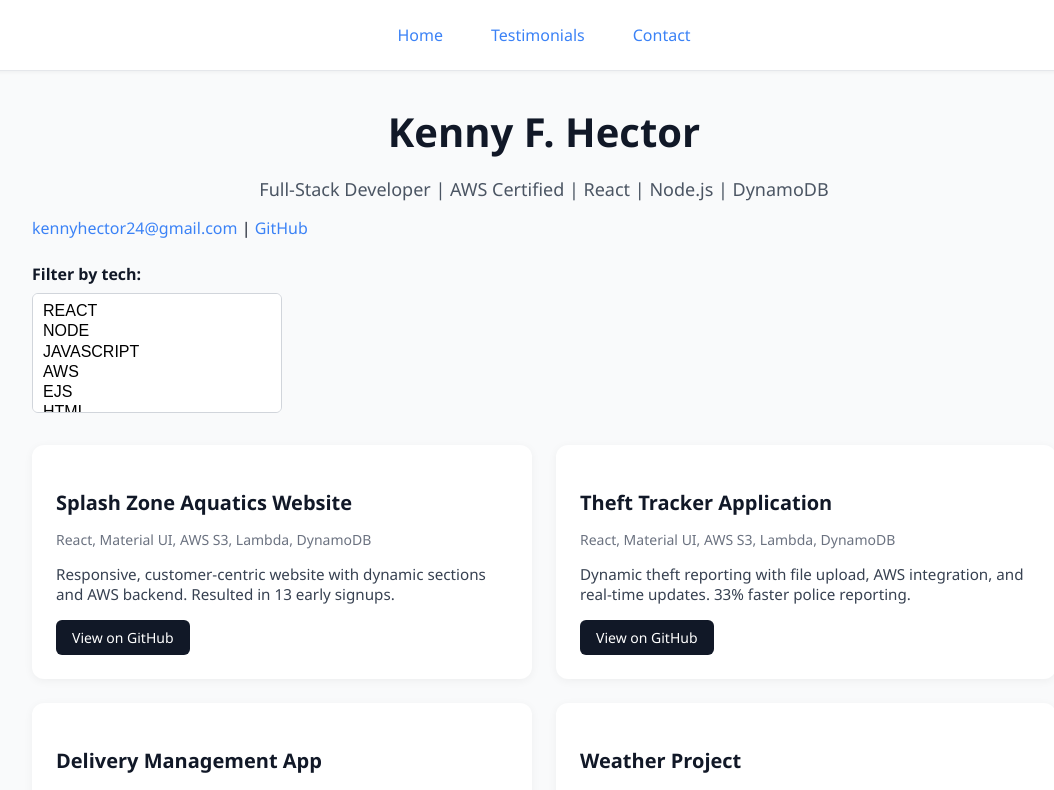
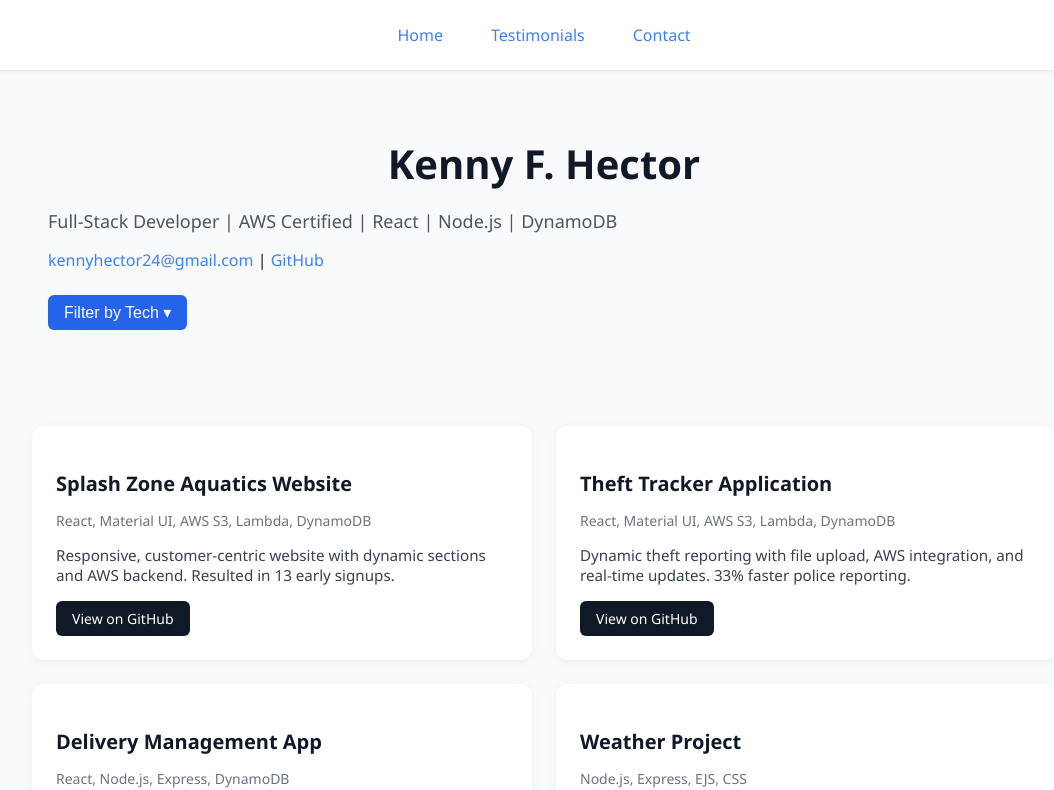
Before and after one commit to khector24/react-ai-portfolio, a React (Vite) app: page / in a window 1280 px wide. Shown: the top 790 px of the page, without its empty margins (96-1150 px from the left). Built offline with nearby package versions, Linux system fonts and the light colour scheme.

Commit message:
Update filtering and dropdown

```diff
--- a/src/App.css
+++ b/src/App.css
@@ -257,6 +257,63 @@ nav a:hover {
   border-top: 1px solid #e2e8f0;
 }
 
+.intro-header {
+  text-align: left;
+  padding: 2rem 1rem;
+}
+
+.name-heading {
+  font-size: 2.5rem;
+  font-weight: 700;
+  margin-bottom: 0.25rem;
+}
+
+.subtitle {
+  font-size: 1.125rem;
+  color: #4b5563;
+  margin-bottom: 1rem;
+}
+
+.contact-links {
+  margin-bottom: 1.5rem;
+}
+
+.filter-dropdown {
+  position: relative;
+  display: inline-block;
+  margin-bottom: 2rem;
+}
+
+.filter-toggle {
+  background-color: #2563eb;
+  color: white;
+  padding: 0.5rem 1rem;
+  border-radius: 0.375rem;
+  cursor: pointer;
+  font-size: 1rem;
+  border: none;
+}
+
+.filter-options {
+  position: absolute;
+  top: 110%;
+  left: 0;
+  background: white;
+  border: 1px solid #d1d5db;
+  border-radius: 0.375rem;
+  padding: 1rem;
+  z-index: 100;
+  display: flex;
+  flex-direction: column;
+  gap: 0.5rem;
+  box-shadow: 0 4px 10px rgba(0, 0, 0, 0.08);
+}
+
+.filter-option {
+  font-size: 0.95rem;
+  color: #111827;
+}
+
 /* #root {
   max-width: 1280px;
   margin: 0 auto;
--- a/src/Portfolio.jsx
+++ b/src/Portfolio.jsx
@@ -84,15 +84,25 @@ const projects = [
   },
 ];
 
+const availableTags = [
+  "react",
+  "node",
+  "javascript",
+  "aws",
+  "ejs",
+  "html",
+  "css",
+  "api",
+];
+
 export default function Portfolio() {
   const [selectedTags, setSelectedTags] = useState([]);
+  const [showDropdown, setShowDropdown] = useState(false);
 
-  const handleTagChange = (e) => {
-    const { options } = e.target;
-    const values = Array.from(options)
-      .filter((o) => o.selected)
-      .map((o) => o.value);
-    setSelectedTags(values);
+  const toggleTag = (tag) => {
+    setSelectedTags((prev) =>
+      prev.includes(tag) ? prev.filter((t) => t !== tag) : [...prev, tag]
+    );
   };
 
   const filteredProjects =
@@ -104,50 +114,40 @@ export default function Portfolio() {
 
   return (
     <main className="portfolio-header">
-      <section className="max-w-4xl mx-auto text-left">
-        <h1 className="text-4xl font-bold mb-2">Kenny F. Hector</h1>
-        <p className="text-lg mb-6">
+      <section className="intro-header">
+        <h1 className="name-heading">Kenny F. Hector</h1>
+        <p className="subtitle">
           Full-Stack Developer | AWS Certified | React | Node.js | DynamoDB
         </p>
-        <div className="mb-4">
-          <a
-            href="mailto:kennyhector24@gmail.com"
-            className="text-blue-500 hover:underline"
-          >
-            kennyhector24@gmail.com
-          </a>
+        <div className="contact-links">
+          <a href="mailto:kennyhector24@gmail.com">kennyhector24@gmail.com</a>
           {" | "}
-          <a
-            href="https://github.com/khector24"
-            className="text-blue-500 hover:underline"
-            target="_blank"
-          >
+          <a href="https://github.com/khector24" target="_blank">
             GitHub
           </a>
         </div>
-        <div className="dropdown-filter">
-          <label htmlFor="tech-select">Filter by tech:</label>
-          <select
-            id="tech-select"
-            multiple
-            value={selectedTags}
-            onChange={handleTagChange}
+
+        <div className="filter-dropdown">
+          <button
+            className="filter-toggle"
+            onClick={() => setShowDropdown(!showDropdown)}
           >
-            {[
-              "react",
-              "node",
-              "javascript",
-              "aws",
-              "ejs",
-              "html",
-              "css",
-              "api",
-            ].map((tag) => (
-              <option key={tag} value={tag}>
-                {tag.toUpperCase()}
-              </option>
-            ))}
-          </select>
+            Filter by Tech ▾
+          </button>
+          {showDropdown && (
+            <div className="filter-options">
+              {availableTags.map((tag) => (
+                <label key={tag} className="filter-option">
+                  <input
+                    type="checkbox"
+                    checked={selectedTags.includes(tag)}
+                    onChange={() => toggleTag(tag)}
+                  />
+                  {tag.toUpperCase()}
+                </label>
+              ))}
+            </div>
+          )}
         </div>
       </section>
 
@@ -157,12 +157,7 @@ export default function Portfolio() {
             <h3 className="project-title">{proj.title}</h3>
             <p className="project-tech">{proj.tech}</p>
             <p className="project-desc">{proj.description}</p>
-            <a
-              href={proj.link}
-              target="_blank"
-              rel="noopener noreferrer"
-              className="github-btn"
-            >
+            <a href={proj.link} target="_blank" className="github-btn">
               View on GitHub
             </a>
           </div>
```
